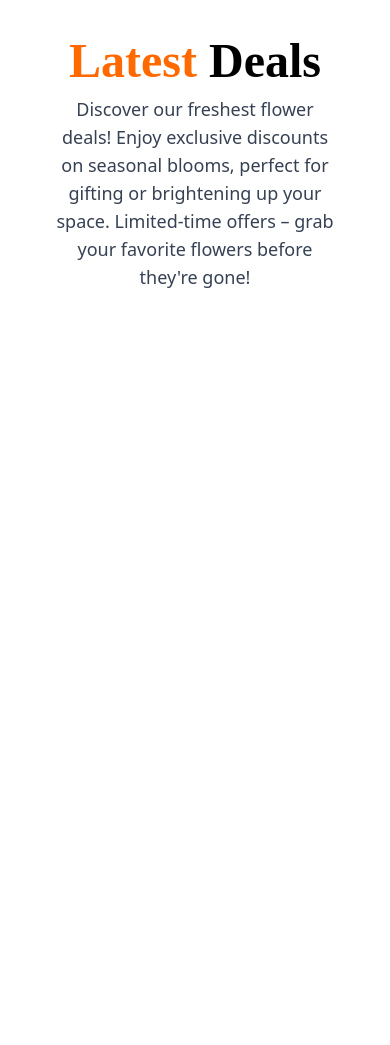
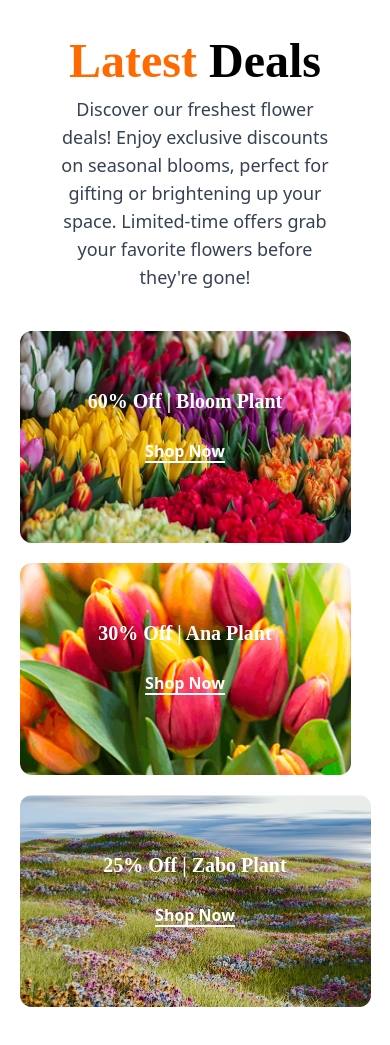
Before and after one commit to aliraj15dev/second-assignment, a plain HTML site: page index.html in a window 390 px wide. Shown: the part 2659-3704 px from the top of the page. Before the commit the page ends 2950 px from the top, so only its background shows below. Drawn offline with nearby package versions, Linux system fonts and the light colour scheme.

Commit message:
latest section complete to style and responsive

```diff
--- a/index.html
+++ b/index.html
@@ -171,9 +171,50 @@
         </section>
 
         <!-- latest deals section -->
-         <section class="max-w-9/10 mx-auto text-center mt-10">
+         <section class="max-w-9/10 mx-auto text-center my-10">
+
             <h2 class="font-[Noto-Sans] text-5xl font-bold mb-2.5"><span class="text-orange-500">Latest</span> Deals</h2>
-            <p class="max-w-4/5 mx-auto text-lg sm:text-xl lg:text-2xl text-gray-700">Discover our freshest flower deals! Enjoy exclusive discounts on seasonal blooms, perfect for gifting or brightening up your space. Limited-time offers – grab your favorite flowers before they're gone!</p>
+            <p class="max-w-4/5 mx-auto text-lg sm:text-xl lg:text-2xl text-gray-700">Discover our freshest flower deals! Enjoy exclusive discounts on seasonal blooms, perfect for gifting or brightening up your space. Limited-time offers  grab your favorite flowers before they're gone!</p>
+
+            <div class="mt-10 grid grid-cols-1 gap-5 md:grid-cols-3">
+
+                <div class="flex flex-col gap-5">
+
+                    <div style="background-image: url('assets/deal-bloom.png');" class="bg-cover  bg-center rounded-xl">
+
+                      <div class="rounded-xl py-14 px-12">
+
+                        <h3 class="font-[Noto-sans] text-white text-xl font-bold">60% Off | Bloom Plant</h3>
+                        <button class="underline underline-offset-4 decoration-2 text-white font-semibold px-10 py-6">Shop Now</button>
+
+                      </div>
+
+                    </div>
+
+                    <div style="background-image: url('assets/deal-ana.png');" class="bg-cover  bg-center rounded-xl">
+
+                      <div class="rounded-xl py-14 px-12">
+
+                        <h3 class="font-[Noto-sans] text-white text-xl font-bold">30% Off | Ana Plant</h3>
+                        <button class="underline underline-offset-4 decoration-2 text-white font-semibold px-10 py-6">Shop Now</button>
+
+                      </div>
+
+                    </div>
+
+                </div>
+
+                <div style="background-image: url('assets/deal-zabo.png');" class=" bg-cover bg-center rounded-xl col-span-2">
+
+                <div class="text-center py-14 px-12 md:py-40 rounded-xl">
+                    <h3 class="font-[Noto-sans] text-white text-xl font-bold">25% Off | Zabo Plant</h3>
+                    <button class="underline underline-offset-4 decoration-2 text-white font-semibold px-10 py-6">Shop Now</button>
+                </div>
+
+                </div>
+
+            </div>
+
          </section>
 
 
```
